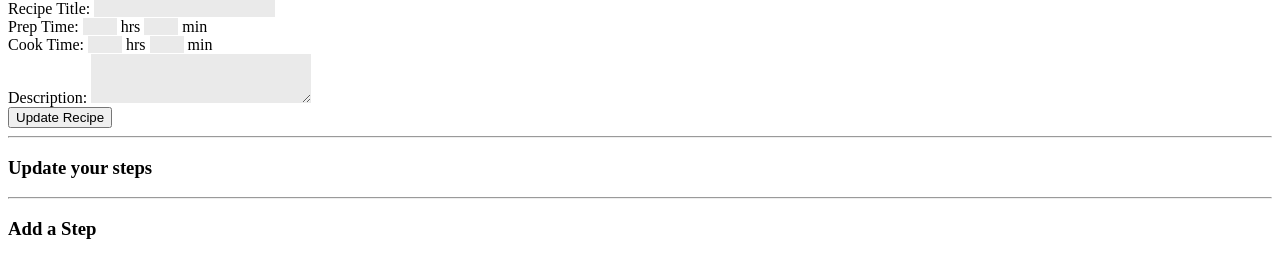
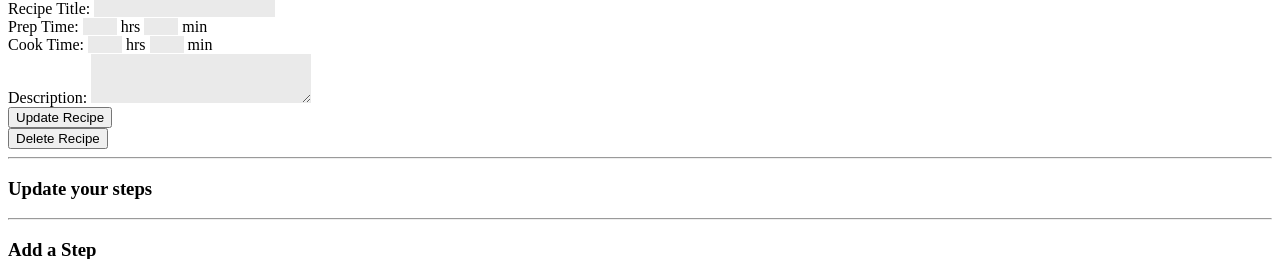
Before and after one commit to jgdepew/potluck, a Django app: template apps/cooking_app/templates/cooking_app/edit_recipe.html in a window 1280 px wide. Shown: the part 111-370 px from the top of the page. Run offline with Django 3.2, Linux system fonts and the light colour scheme; the template is opened without the code that fills it, so the values that code supplies are empty.

Commit message:
added delete recipe functionality. fixed add/delete step

```diff
--- a/apps/cooking_app/templates/cooking_app/edit_recipe.html
+++ b/apps/cooking_app/templates/cooking_app/edit_recipe.html
@@ -90,6 +90,7 @@
             <label>Description: <textarea name="description" rows="3" cols="25">{{recipe.description}}</textarea></label><br>
             <input type="submit" value="Update Recipe">
         </form>
+        <a href="{% url 'potluck:delete_recipe' recipe_id=recipe.id %}"><button>Delete Recipe</button></a>
         <hr>
         <div id="steps">
             <h3>Update your steps</h3>
@@ -120,7 +121,7 @@
                         <input type="text" name="new_ingredient" placeholder="Add new ingredient">
                         <label>Description: <textarea name="description" rows="3" cols="25">{{step.description}}</textarea></label>
                         <input type="hidden" name="step_id" value="{{step.id}}">
-                        <a class='link' href="{% url 'potluck:delete_step' step_id=step.id %}">Delete Step</a>
+                        <a class='link' href="{% url 'potluck:delete_step' step_id=step.id %}"><button>Delete Step</button></a>
                         <!-- <input type="submit" value="Update Step"> -->
                     </form>
                 </div>
--- a/apps/cooking_app/urls.py
+++ b/apps/cooking_app/urls.py
@@ -10,8 +10,9 @@ urlpatterns = [
     url(r'^user/(?P<id>\d+)$', views.show_user, name='show_user'),
     url(r'^recipe/(?P<recipe_id>\d+)$', views.show_recipe, name='show_recipe'),
     url(r'^add_recipe$', views.add_recipe, name='add_recipe'),
+    url(r'^delete_recipe/(?P<recipe_id>\d+)$', views.delete_recipe, name='delete_recipe'),
     url(r'^edit_recipe/(?P<recipe_id>\d+)$', views.edit_recipe, name='edit_recipe'),
     url(r'^add_step$', views.add_step, name='add_step'),
     url(r'^update_step/(?P<step_id>\d+)$', views.update_step, name='update_step'),
-    url(r'^delete_step/(?P<step_id>\d+)/(?P<recipe_id>\d+)$', views.delete_step, name='delete_step'),
+    url(r'^delete_step/(?P<step_id>\d+)$', views.delete_step, name='delete_step'),
 ]
--- a/apps/cooking_app/views.py
+++ b/apps/cooking_app/views.py
@@ -94,7 +94,7 @@ def edit_recipe(request, recipe_id):
 def delete_recipe(request, recipe_id):
 	if 'id' not in request.session:
 		return redirect(reverse('potluck:login'))
-    # unfinished
+
 	Recipe.objects.get(id=recipe_id).delete()
 	return redirect('potluck:index')
 
```
